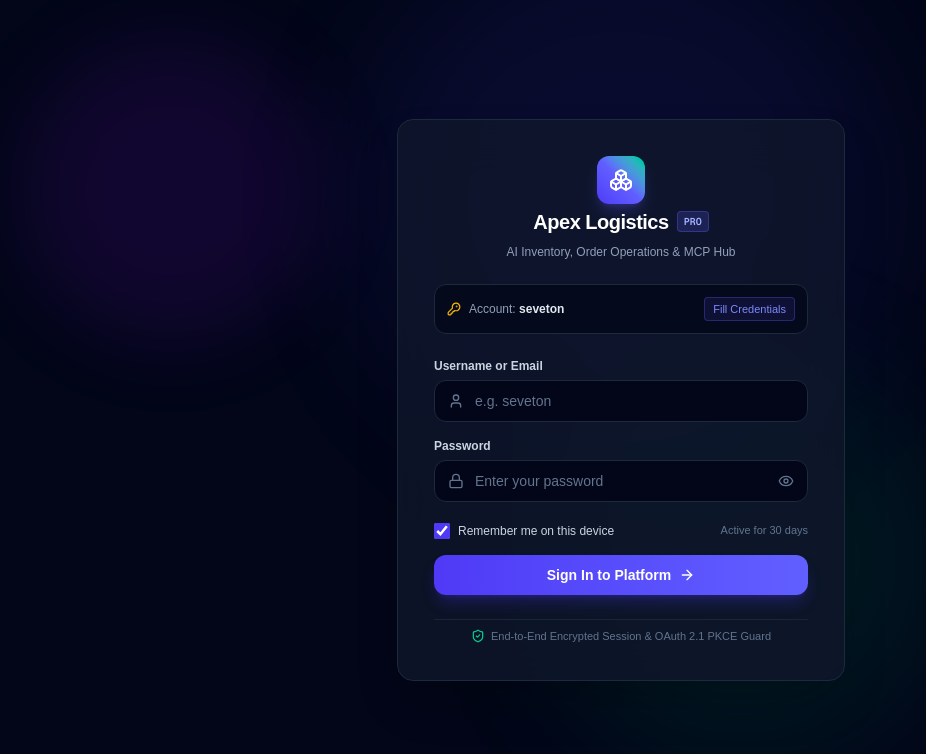
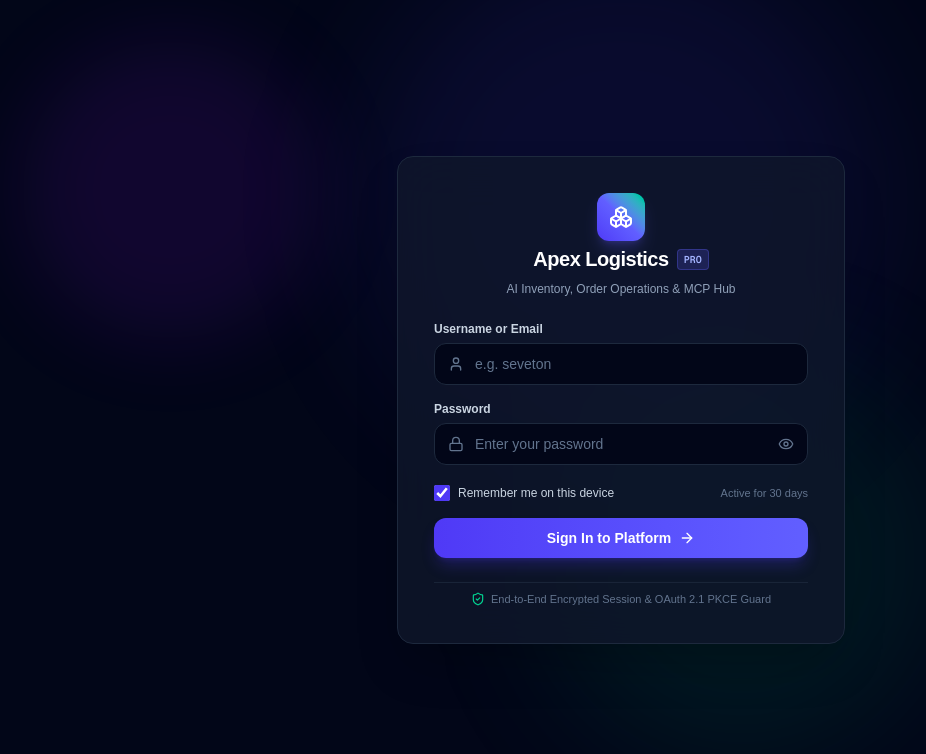
Before and after one commit to abhinavstechdev/product-manager, a Next.js app: page /login in a window 1280 px wide. Shown: the top 754 px of the page, without its empty margins (19-945 px from the left). Built offline with nearby package versions, Linux system fonts and the light colour scheme.

Commit message:
style(auth): remove development credential hint and autofill button from login page

```diff
--- a/app/login/page.tsx
+++ b/app/login/page.tsx
@@ -12,7 +12,6 @@ import {
   ShieldCheck,
   Sparkles,
   AlertCircle,
-  KeyRound,
   CheckCircle2,
 } from "lucide-react";
 
@@ -77,12 +76,6 @@ function LoginForm() {
     }
   };
 
-  const autofillCredentials = () => {
-    setUsername("seveton");
-    setPassword("Aezakmi@ff135");
-    setErrorMessage("");
-  };
-
   return (
     <div className="min-h-screen w-screen flex items-center justify-center p-4 sm:p-6 bg-slate-950 text-slate-100 relative overflow-hidden select-none">
       {/* Background ambient lighting effects */}
@@ -121,23 +114,6 @@ function LoginForm() {
               </div>
             </div>
           )}
-
-          {/* Quick Credential Hint Banner */}
-          <div className="bg-slate-950/70 border border-slate-800 rounded-xl p-3 flex items-center justify-between gap-2 text-xs">
-            <div className="flex items-center gap-2 text-slate-400">
-              <KeyRound className="w-3.5 h-3.5 text-amber-400 shrink-0" />
-              <span>
-                Account: <strong className="text-slate-200">seveton</strong>
-              </span>
-            </div>
-            <button
-              type="button"
-              onClick={autofillCredentials}
-              className="text-[11px] font-medium text-indigo-400 hover:text-indigo-300 bg-indigo-500/10 hover:bg-indigo-500/20 px-2 py-1 rounded border border-indigo-500/30 transition cursor-pointer"
-            >
-              Fill Credentials
-            </button>
-          </div>
 
           {/* Error Banner */}
           {errorMessage && (
```
